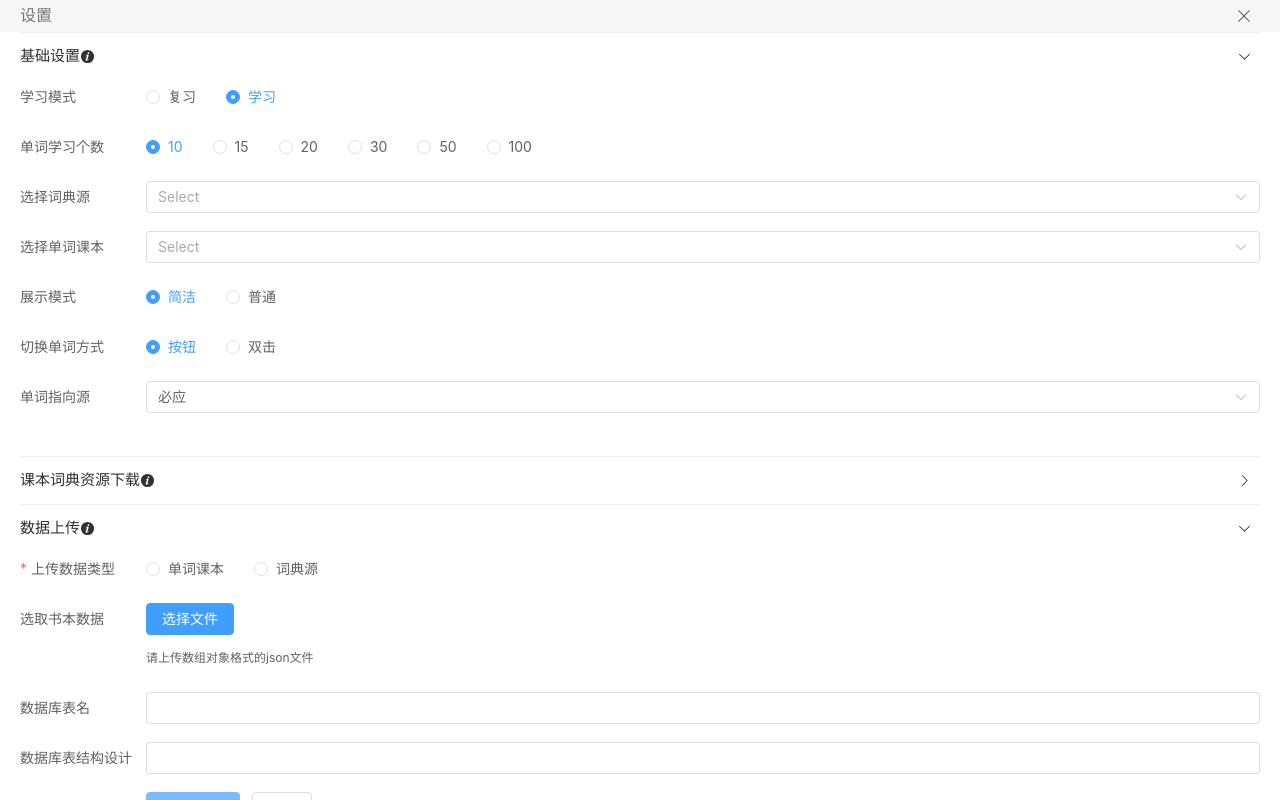
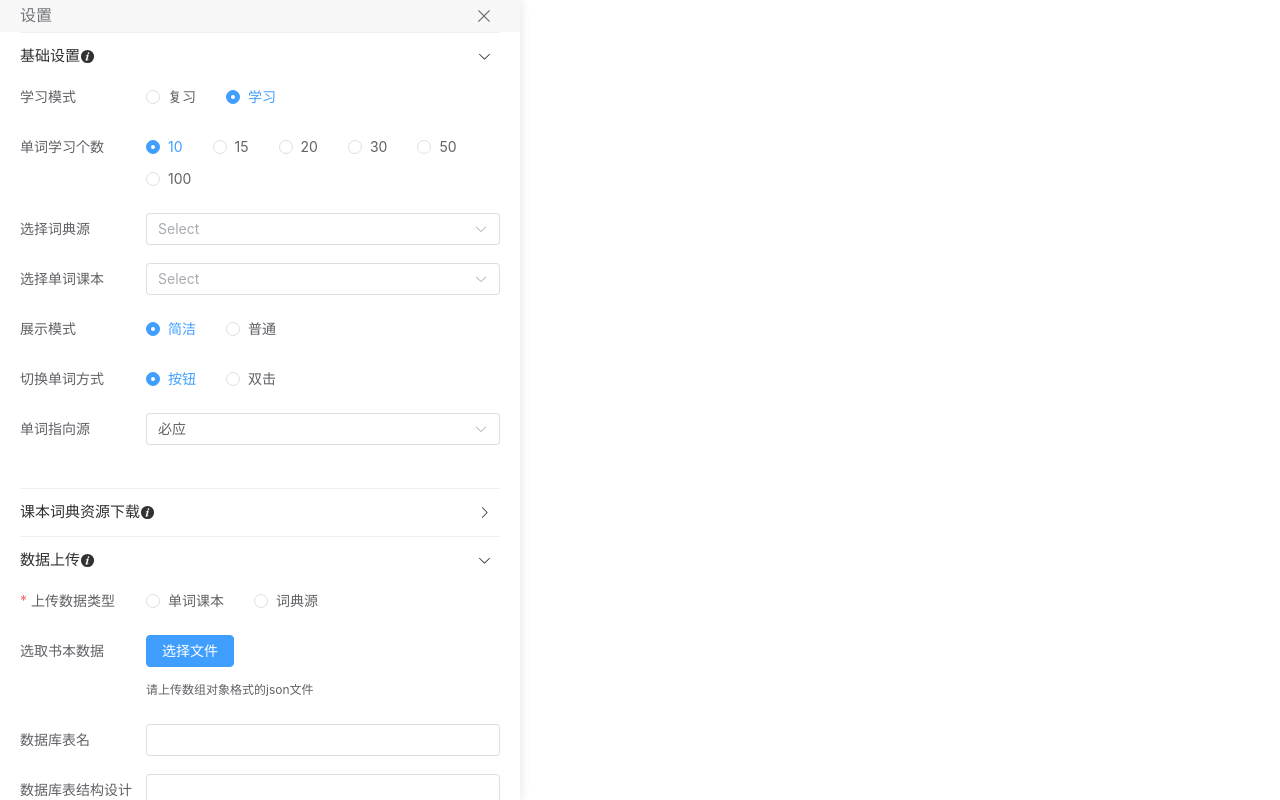
Before and after one commit to simply-none/redict, a Vue app: page / in a window 1280 px wide. Built offline with nearby package versions, Linux system fonts and the light colour scheme.

Commit message:
feat: pc布局设置最大宽度

```diff
--- a/src/views/namedWordList/index.vue
+++ b/src/views/namedWordList/index.vue
@@ -1,7 +1,7 @@
 <template>
   <div
     class="vocabulary-list"
-    :class="{ simple: simpleStyle }"
+    :class="{ simple: simpleStyle, 'is-pc': isPC() }"
     v-loading.fullscreen.lock="fullscreenLoading"
     element-loading-text="数据正在加载中..."
     element-loading-background="#eee"
@@ -154,6 +154,7 @@ import useTableStore from "../../stores/table";
 import { generateImage } from "../../utils/generateFile";
 import { funDownloadByJson, funDownloadByHtml2Md } from "../../utils/generateFile";
 import { setNotify } from "../../utils/element-plus";
+import { isPC } from "../../utils/common";
 
 let { getDBTable, getDBTableData } = useTableStore();
 
@@ -429,6 +430,11 @@ async function getWordTypedList(type) {
 <style scoped lang="scss">
 
 .vocabulary-list {
+  &.is-pc {
+    max-width: 520px;
+    height: fit-content;
+    box-shadow: rgba(0, 0, 0, 0.12) 0px 0px 12px 0px;
+  }
   height: 100%;
 }
 .voca-card {
@@ -534,9 +540,9 @@ async function getWordTypedList(type) {
 }
 
 :deep(.el-affix) {
-  width: 100% !important;
+  width: 100% ;
   & > div {
-    width: 100% !important;
+    width: 100% ;
     background: white;
   }
 }
--- a/src/views/setting/index.vue
+++ b/src/views/setting/index.vue
@@ -1,5 +1,5 @@
 <template>
-  <el-drawer v-model="drawer" title="设置" size="100%" :before-close="handleClose" class="word-main-page-setting">
+  <el-drawer :modal-class="{ 'is-pc': isPC(), 'setting-drawer': true }" v-model="drawer" title="设置" size="100%" :before-close="handleClose" class="word-main-page-setting">
     <div class="demo-collapse">
       <el-collapse v-model="activeCollapse" @change="setSymbol">
         <el-collapse-item name="3">
@@ -88,6 +88,8 @@ import SelectBook from "./selectBook.vue";
 import ShowDescInfo from "./showDescInfo.vue";
 import ShowBasicInfo from "./showBasicInfo.vue";
 
+import { isPC } from "../../utils/common";
+
 let activeCollapse = ref(["2", "3", "5", "6"]);
 let currentCollapse = ref([]);
 
@@ -130,6 +132,9 @@ function handleClose(done) {
 </script>
 
 <style scoped lang="scss">
+:global(.setting-drawer.is-pc) {
+  max-width: 520px;
+}
 :deep(.el-collapse-item__header) {
   font-size: 1em;
 }
--- a/src/views/wordMainPage/index.vue
+++ b/src/views/wordMainPage/index.vue
@@ -26,7 +26,7 @@
     </div>
   </el-card>
 
-  <SettingCom :visible="drawer" @handleDrawer="handleDrawer" />
+  <SettingCom  :class="{ pc: isPC() }" :visible="drawer" @handleDrawer="handleDrawer" />
 </template>
 
 <script setup>
```
